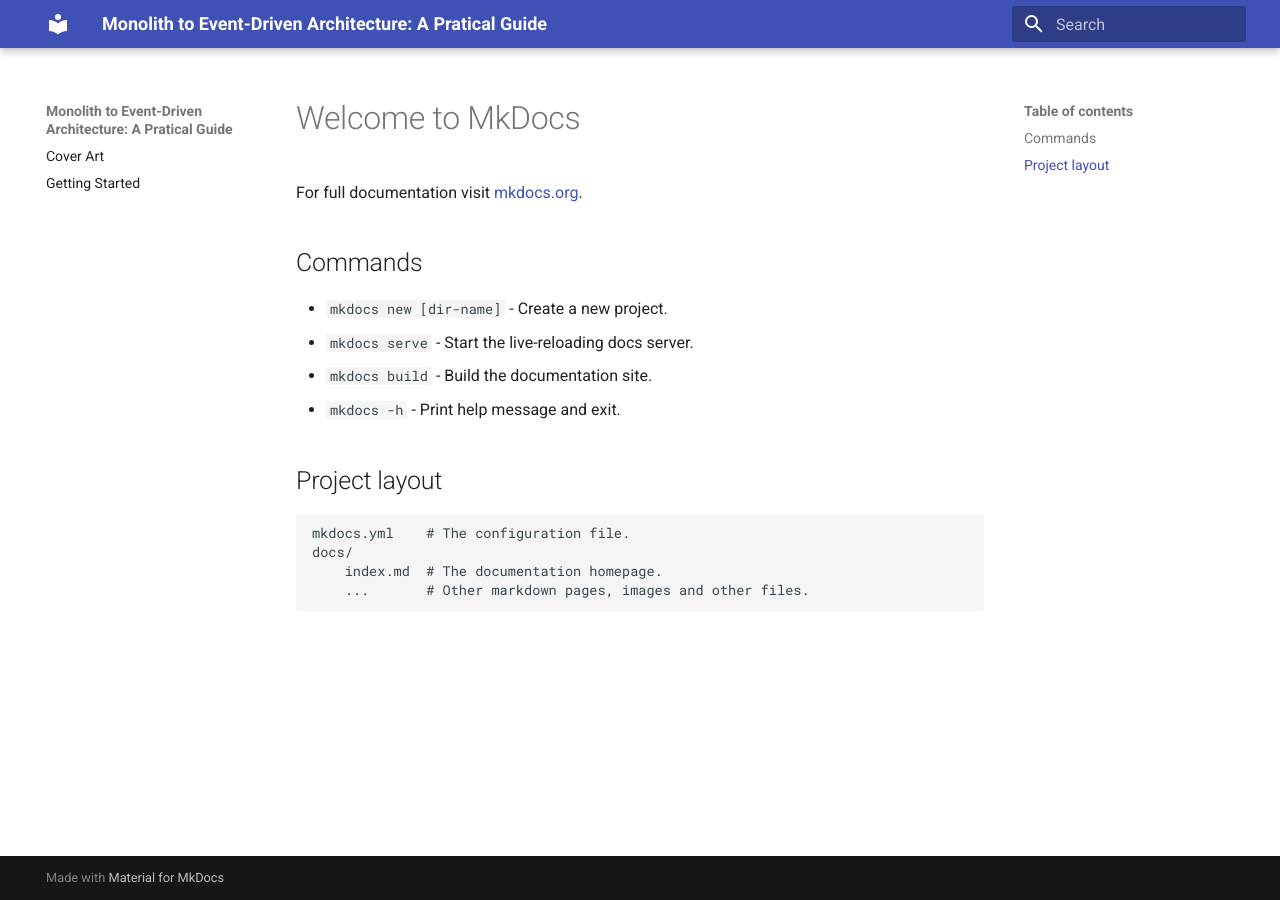
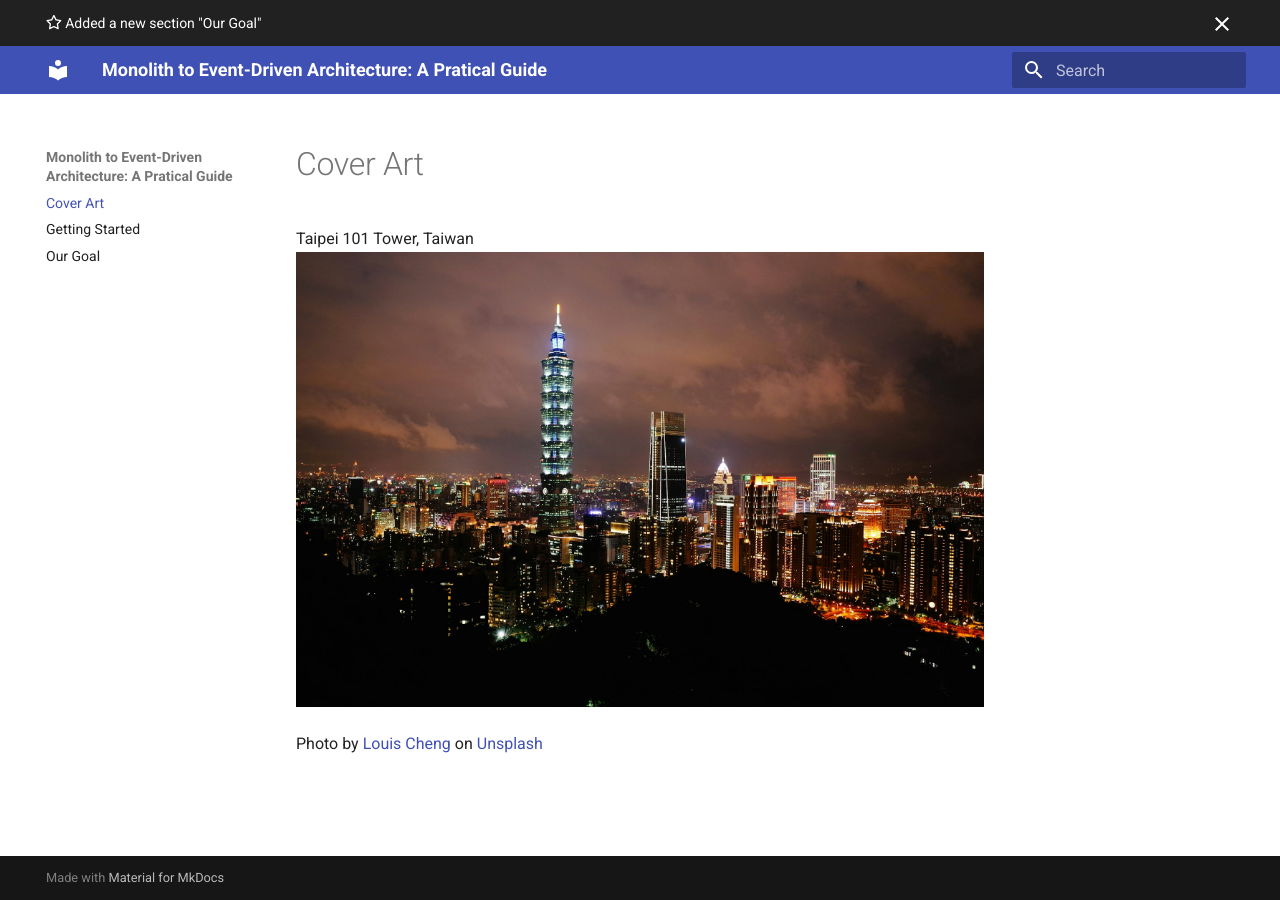
Before and after one commit to richardchou89/monolith-to-event-driven-system, an MkDocs documentation site: the page built from docs/index.md, in a window 1280 px wide. Built offline with MkDocs 1.6.1 and Material for MkDocs 9.7.7, drawn with Linux system fonts in a browser that asks for light colours.

Commit message:
added our goal

```diff
--- a/docs/index.md
+++ b/docs/index.md
@@ -1,17 +1,4 @@
-# Welcome to MkDocs
+Taipei 101 Tower, Taiwan
+![Taipei 101 Tower, Taiwan](images/louis-cheng-z6Qo89tJhWM-unsplash.jpg "Taipei 101 Tower, Taiwan")
 
-For full documentation visit [mkdocs.org](https://www.mkdocs.org).
-
-## Commands
-
-* `mkdocs new [dir-name]` - Create a new project.
-* `mkdocs serve` - Start the live-reloading docs server.
-* `mkdocs build` - Build the documentation site.
-* `mkdocs -h` - Print help message and exit.
-
-## Project layout
-
-    mkdocs.yml    # The configuration file.
-    docs/
-        index.md  # The documentation homepage.
-        ...       # Other markdown pages, images and other files.
+Photo by <a target="_blank" href="https://unsplash.com/@louis_cheng?utm_content=creditCopyText&utm_medium=referral&utm_source=unsplash">Louis Cheng</a> on <a target="_blank" href="https://unsplash.com/photos/high-angle-photography-of-city-lights-and-high-rise-buildings-during-nighttime-z6Qo89tJhWM?utm_content=creditCopyText&utm_medium=referral&utm_source=unsplash">Unsplash</a>
--- a/mkdocs.yml
+++ b/mkdocs.yml
@@ -1,7 +1,19 @@
 site_name: "Monolith to Event-Driven Architecture: A Pratical Guide"
 theme:
   name: material
+  custom_dir: overrides
+  features:
+    - content.code.copy
+    - navigation.instant
+    - navigation.tracking
+    - announce.dismiss
+markdown_extensions:
+  - attr_list
+  - pymdownx.emoji:
+      emoji_index: !!python/name:material.extensions.emoji.twemoji
+      emoji_generator: !!python/name:material.extensions.emoji.to_svg
 
 nav:
-  - Cover Art: cover_art.md
+  - Cover Art: index.md
   - 'Getting Started': getting_started.md
+  - 'Our Goal': goal.md
--- /dev/null
+++ b/overrides/main.html
@@ -0,0 +1,7 @@
+{% extends "base.html" %}
+
+{% block announce %}
+<span class="twemoji">
+  {% include ".icons/fontawesome/regular/star.svg" %}
+</span> Added a new section "Our Goal"
+{% endblock %}
```
Also changed, not shown: docs/backup.md (added, +17 -0 lines), docs/cover_art.md (deleted, +0 -1 lines), docs/getting_started.md (+3 -5 lines), docs/goal.md (added, +9 -0 lines), docs/images/logical.png (added), docs/images/louis-cheng-z6Qo89tJhWM-unsplash.jpg (added), docs/images/physical.png (added).
